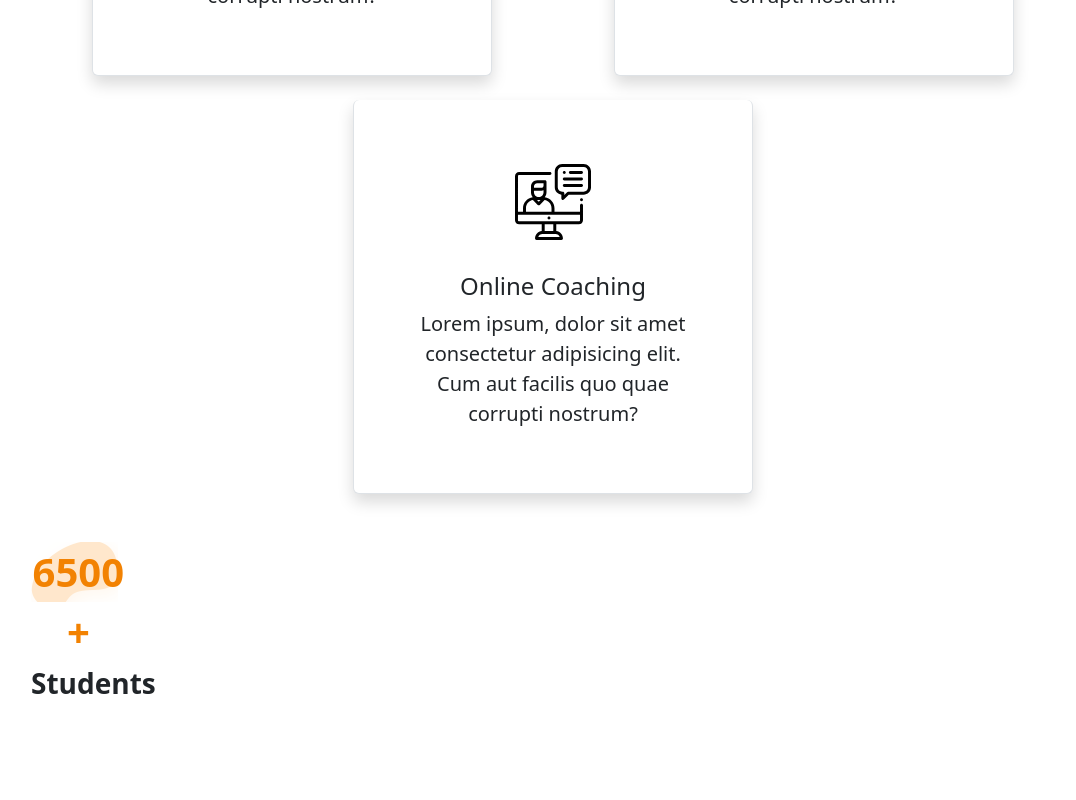
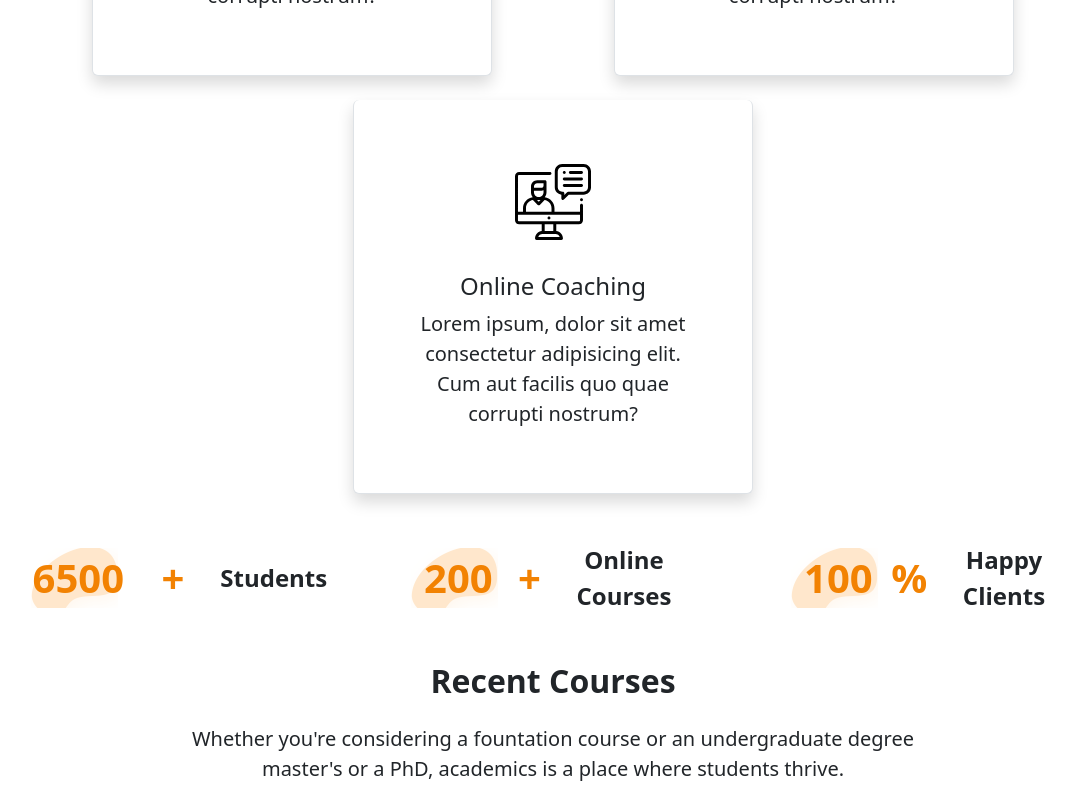
Before and after one commit to Valentina-De-Mite/proj-html-vuejs, a Vue app: page / in a window 1280 px wide. Shown: the part 1410-2210 px from the top of the page, without its empty margins (87-1163 px from the left). Before the commit the page ends 2114 px from the top, so only its background shows below. Built offline with nearby package versions, Linux system fonts and the light colour scheme; a web font is replaced by a local one.

Commit message:
added in app main

```diff
--- a/src/components/AppMain.vue
+++ b/src/components/AppMain.vue
@@ -89,12 +89,30 @@ export default {
         </div>
       </div>
 
-      <div class="row d-flex flex-row">
-        <div class="col-4 px-5 m-0">
+      <div class="row">
+        <div class="col-4 px-5 m-0 d-flex align-items-center">
           <div class="macchia orange col-4 fw-bold fs-1">6500</div>
           <div class="orange fw-bold col-4 fs-1">+</div>
-          <div class="fs-3 fw-bold col-4">Students</div>
+          <div class="fs-4 fw-bold col-4">Students</div>
         </div>
+        <div class="col-4 px-5 m-0 d-flex align-items-center">
+          <div class="macchia orange col-4 fw-bold fs-1">200</div>
+          <div class="orange fw-bold col-2 fs-1">+</div>
+          <div class="fs-4 fw-bold col-6">Online Courses</div>
+        </div>
+        <div class="col-4 px-5 m-0 d-flex align-items-center">
+          <div class="macchia orange col-4 fw-bold fs-1">100</div>
+          <div class="orange fw-bold col-2 fs-1">%</div>
+          <div class="fs-4 fw-bold col-6">Happy Clients</div>
+        </div>
+      </div>
+
+      <div class="col-8 m-auto mt-5">
+        <h2 class="fw-bold">Recent Courses</h2>
+        <p class="fs-5 mt-4">
+          Whether you're considering a fountation course or an undergraduate
+          degree master's or a PhD, academics is a place where students thrive.
+        </p>
       </div>
     </div>
   </main>
```
